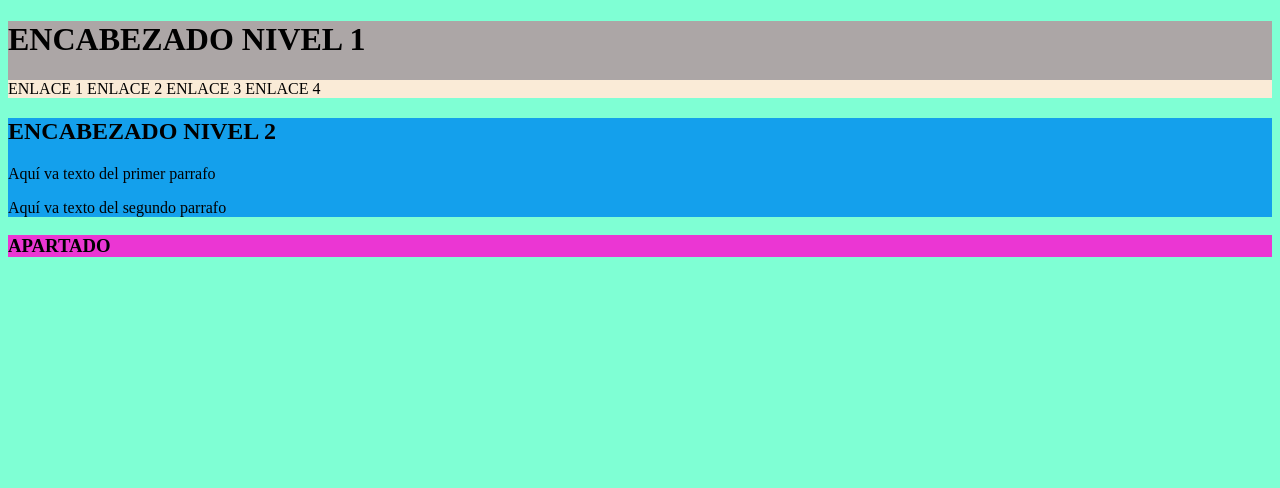
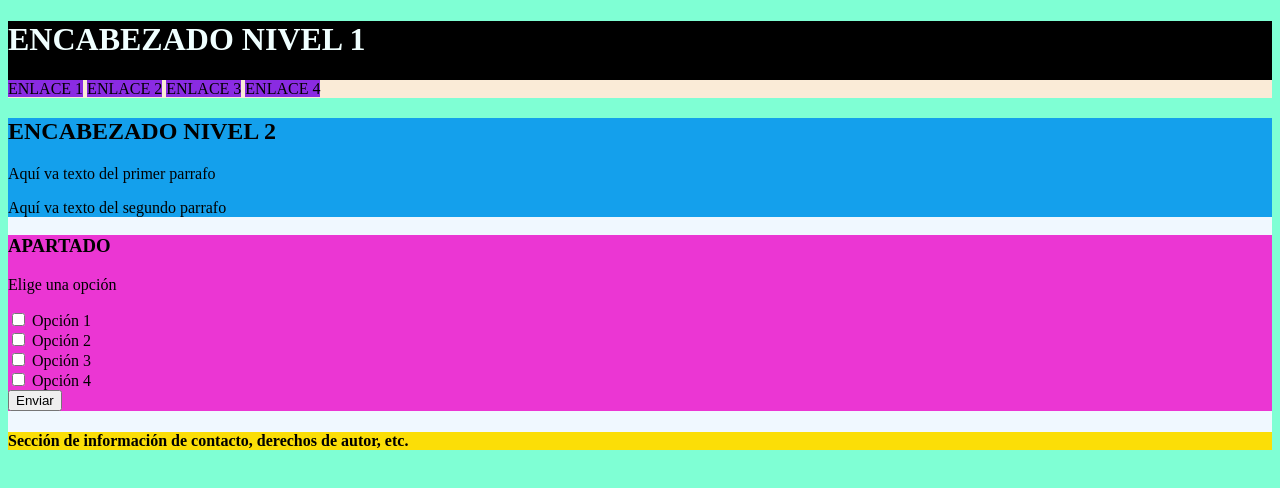
Before and after one commit to Rafiki20001024/Secciones, a plain HTML site: page Ejercicio4.HTML in a window 1280 px wide. Drawn offline with Linux system fonts and the light colour scheme.

Commit message:
Add files via upload

```diff
--- a/Ejercicio4.HTML
+++ b/Ejercicio4.HTML
@@ -5,24 +5,55 @@
     <meta name="viewport" content="width=device-width, initial-scale=1.0">
     <title>Document</title>
 </head>
+<!--DOM-->
+
 <body style="background-color: aquamarine;">
-    <header style="background-color: rgb(172, 166, 166);">
-        <h1>ENCABEZADO NIVEL 1</h1>
+    <header style="background-color: rgb(0, 0, 0);">
+        <h1 style="color: azure;">ENCABEZADO NIVEL 1</h1>
             <nav style="background-color: antiquewhite;">
-                <span>ENLACE 1</span>
-                <span>ENLACE 2</span>
-                <span>ENLACE 3</span>
-                <span>ENLACE 4</span>
+                <span style="background-color: blueviolet;">ENLACE 1</span>
+                <span style="background-color: blueviolet;">ENLACE 2</span>
+                <span style="background-color: blueviolet;">ENLACE 3</span>
+                <span style="background-color: blueviolet;">ENLACE 4</span>
             </nav>
     </header>
-<main>
+
+    <main style="background-color: aliceblue;">
         <article style="background-color: rgb(20, 160, 236);">
             <h2>ENCABEZADO NIVEL 2</h2>
                 <p>Aquí va texto del primer parrafo</p>
                 <p>Aquí va texto del segundo parrafo</p>
         </article>
+
         <aside style="background-color: rgb(235, 54, 211);">
             <h3>APARTADO</h3>
+                <p>Elige una opción</p>
+                    <div>
+                        <input type="checkbox" id="01">
+                        <Label for="01">Opción 1</Label>
+                    </div>
+
+                    <div>
+                        <input type="checkbox" id="02">
+                        <Label for="02">Opción 2</Label>
+                    </div>
+
+                    <div>
+                        <input type="checkbox" id="03">
+                        <Label for="03">Opción 3</Label>
+                    </div>
+
+                    <div>
+                        <input type="checkbox" id="04">
+                        <Label for="04">Opción 4</Label>
+                    </div>
+                <div>
+                    <input type="submit" value="Enviar">
+                </div>
+        </aside>
+
+    <aside style="background-color: rgb(251, 222, 7);">
+        <h4>Sección de información de contacto, derechos de autor, etc.</h4>
     </aside>
     </main>
 </body>
```
Lines whose indentation alone changed are shown as unchanged.
